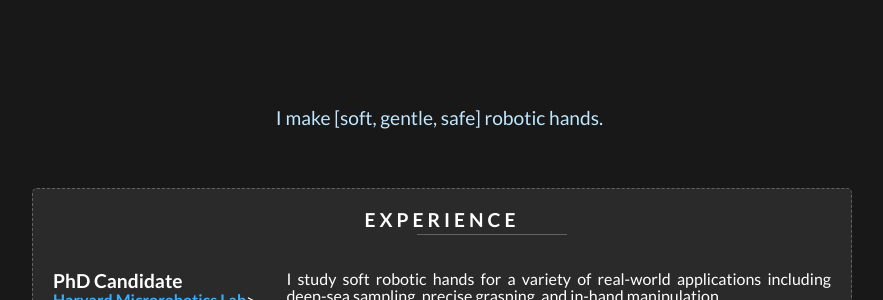
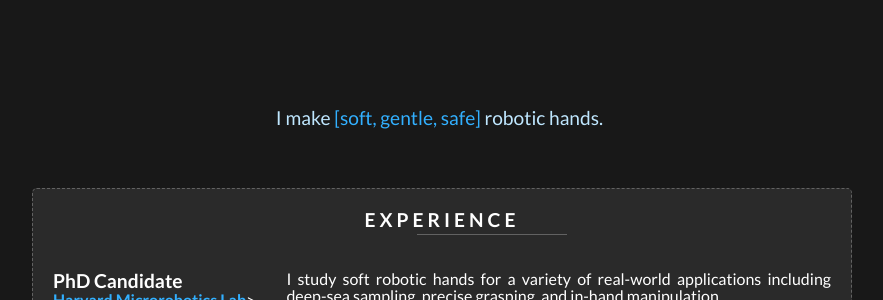
Before and after one commit to cbteeple/cbteeple.github.io, a Jekyll site: the page built from index.html, in a window 1280 px wide. Shown: the part 416-716 px from the top of the page, without its empty margins (198-1081 px from the left). Built offline with Jekyll 4.4.1, drawn with Linux system fonts in a browser that asks for light colours.

Commit message:
Update _resume.scss

```diff
--- a/_sass/_resume.scss
+++ b/_sass/_resume.scss
@@ -23,7 +23,7 @@ dd {
     font-size: 1.2rem;
 }
 
-.mission .em{
+.mission em{
     color: $link-color;
 }
 
```
